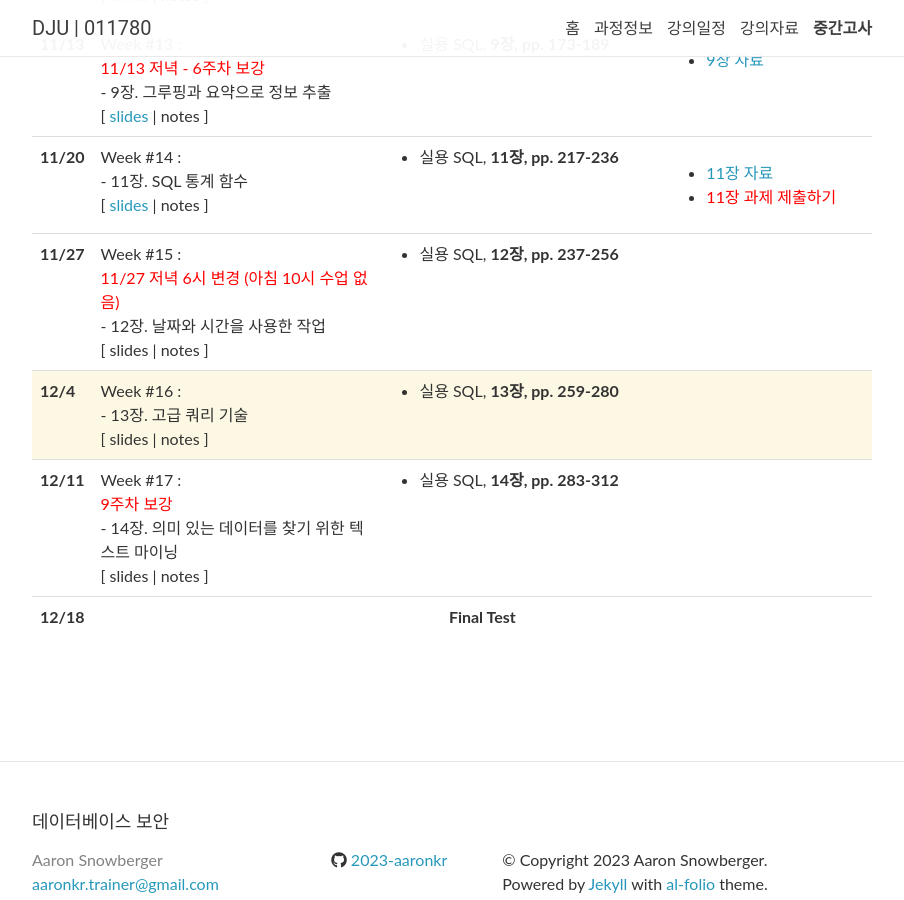
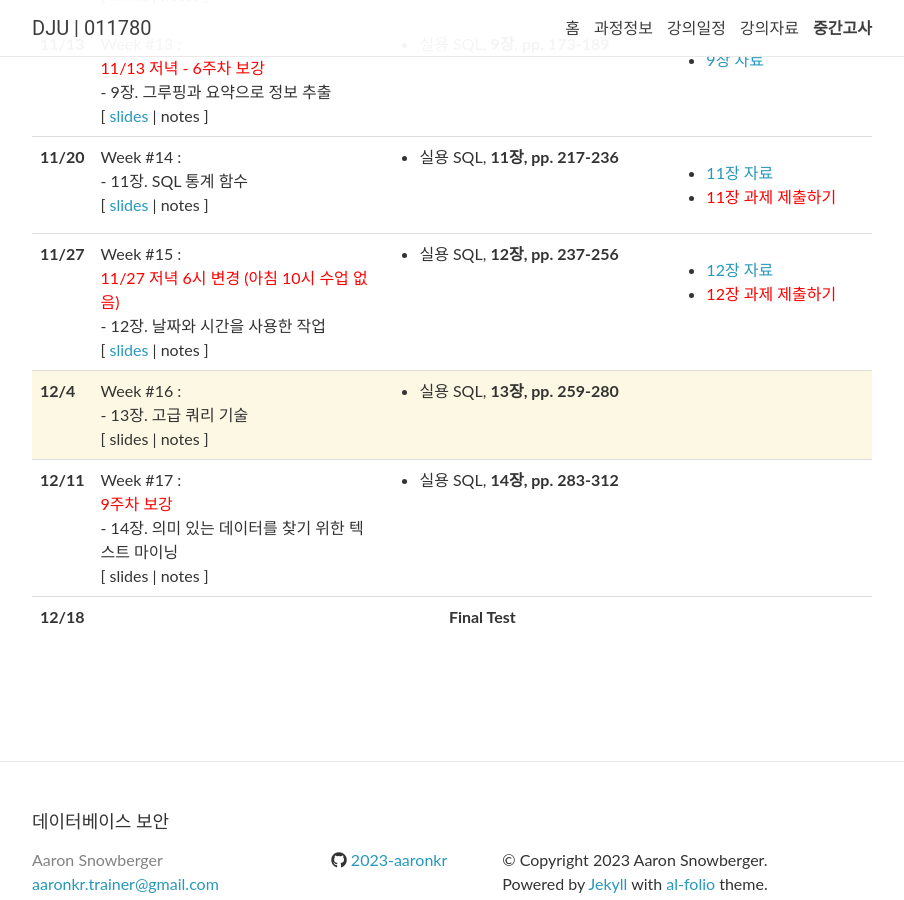
Before and after one commit to 2023-aaronkr/dju-sql, a Jekyll site: the page built from _pages/lectures.md, in a window 1280 px wide and 900 px high, scrolled down 1538 px. Shown: the whole window, without its empty margins (188-1092 px from the left). Built offline with Jekyll 4.4.1, drawn with Linux system fonts in a browser that asks for light colours; nearby versions of some CDN libraries; comment, search, counter and statistics services are not loaded.

Commit message:
Update lectures.yml

```diff
--- a/_data/lectures.yml
+++ b/_data/lectures.yml
@@ -149,10 +149,14 @@
   title: >
     <span style="color: red">11/27 저녁 6시 변경 (아침 10시 수업 없음)</span><br>
     - 12장. 날짜와 시간을 사용한 작업
-  slides:
+  slides: "https://docs.google.com/presentation/d/1R01sPEd0K22EJR2KUXAtvR9blOGJAYnGC84rxSDKObQ/edit?usp=sharing"
   readings: >
     실용 SQL, <strong>12장, pp. 237-256</strong>
-  logistics:
+  logistics: >
+    <ul>
+      <li><a href="https://drive.google.com/drive/folders/1FJfOZqk_LV_NWmAXqxY-M2IRLo6MEzX8?usp=sharing">12장 자료</a></li>
+      <li><a style="color: red" href="https://forms.gle/RufCRJpidUXRfxyG9">12장 과제 제출하기</a></li>
+    </ul>
 
 - date: 12/4
   week: 14
```
